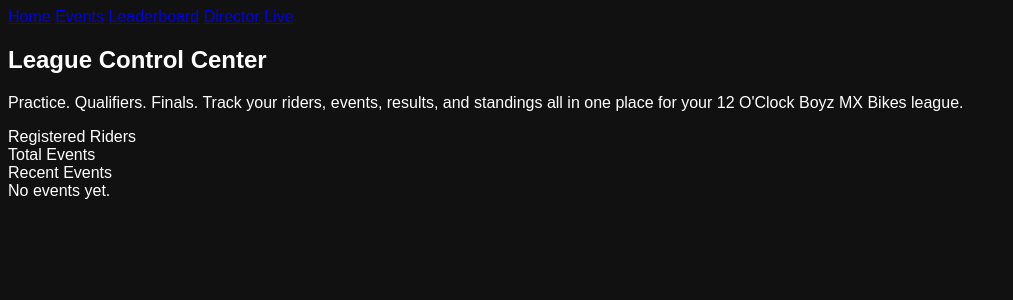
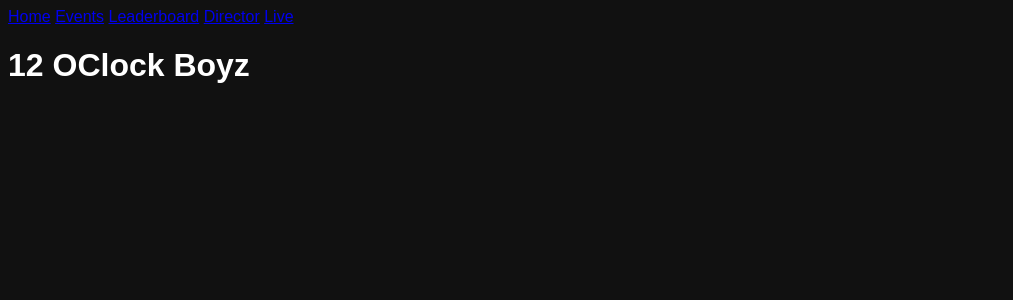
Before and after one commit to figjamfngaming-eng/12oclock-system, a Flask app: page / in a window 1280 px wide. Shown: the top 300 px of the page, without its empty margins (0-1013 px from the left). Run offline with Flask 3, Linux system fonts and the light colour scheme; some libraries are stand-ins or nearby versions.

Commit message:
index.html

```diff
--- a/web/templates/index.html
+++ b/web/templates/index.html
@@ -1,54 +1,4 @@
 {% extends "base.html" %}
-
 {% block content %}
-<div class="hero">
-    <h2>League Control Center</h2>
-    <p>
-        Practice. Qualifiers. Finals. Track your riders, events, results, and standings
-        all in one place for your 12 O'Clock Boyz MX Bikes league.
-    </p>
-</div>
-
-<div class="grid">
-    <div class="card">
-        <div class="subtle">Registered Riders</div>
-        <div class="big-stat">{{ rider_count }}</div>
-    </div>
-
-    <div class="card">
-        <div class="subtle">Total Events</div>
-        <div class="big-stat">{{ event_count }}</div>
-    </div>
-</div>
-
-<div class="card">
-    <div class="title">Recent Events</div>
-
-    {% if recent_events %}
-        <table>
-            <thead>
-                <tr>
-                    <th>ID</th>
-                    <th>Name</th>
-                    <th>Track</th>
-                    <th>Type</th>
-                    <th>Status</th>
-                </tr>
-            </thead>
-            <tbody>
-                {% for event in recent_events %}
-                <tr>
-                    <td><a class="inline-link" href="/event/{{ event.id }}">#{{ event.id }}</a></td>
-                    <td>{{ event.name }}</td>
-                    <td>{{ event.track }}</td>
-                    <td>{{ event.event_type }}</td>
-                    <td>{{ event.status }}</td>
-                </tr>
-                {% endfor %}
-            </tbody>
-        </table>
-    {% else %}
-        <div class="subtle">No events yet.</div>
-    {% endif %}
-</div>
+<h1>12 OClock Boyz</h1>
 {% endblock %}
```
